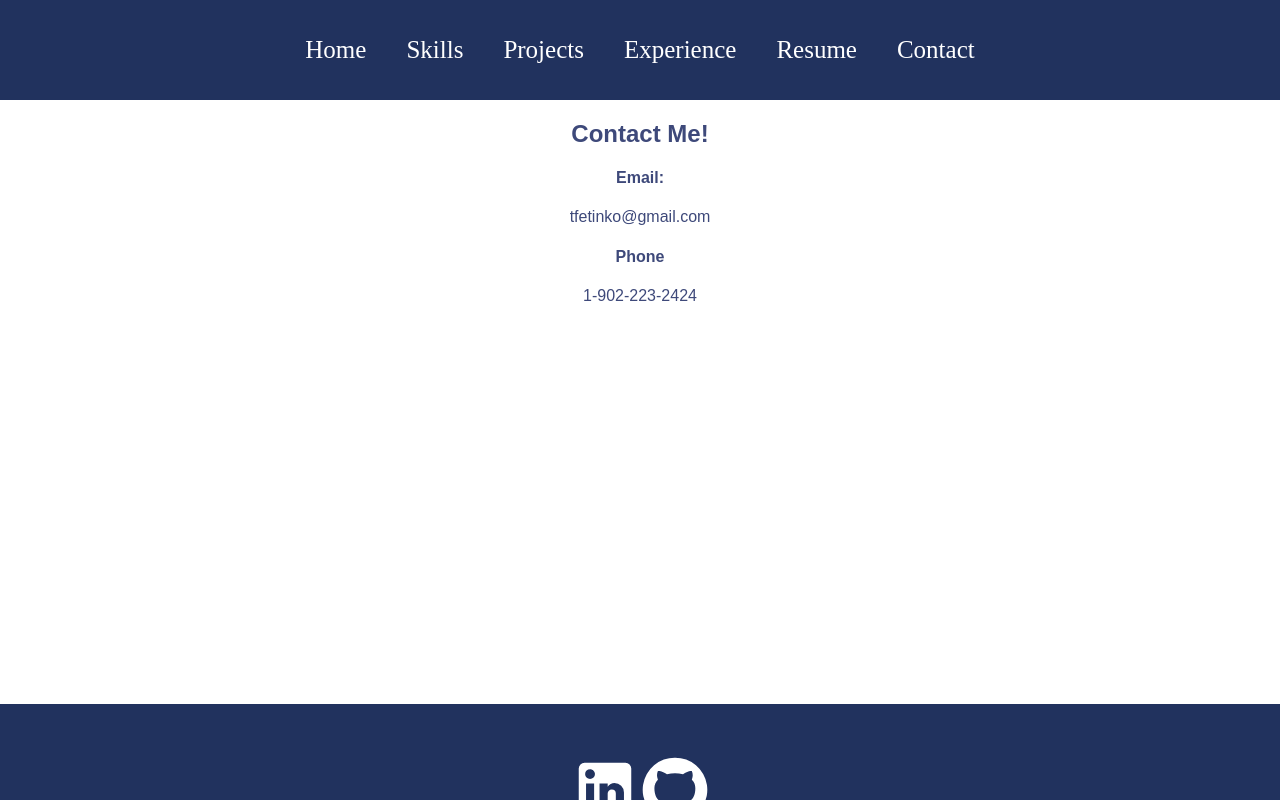
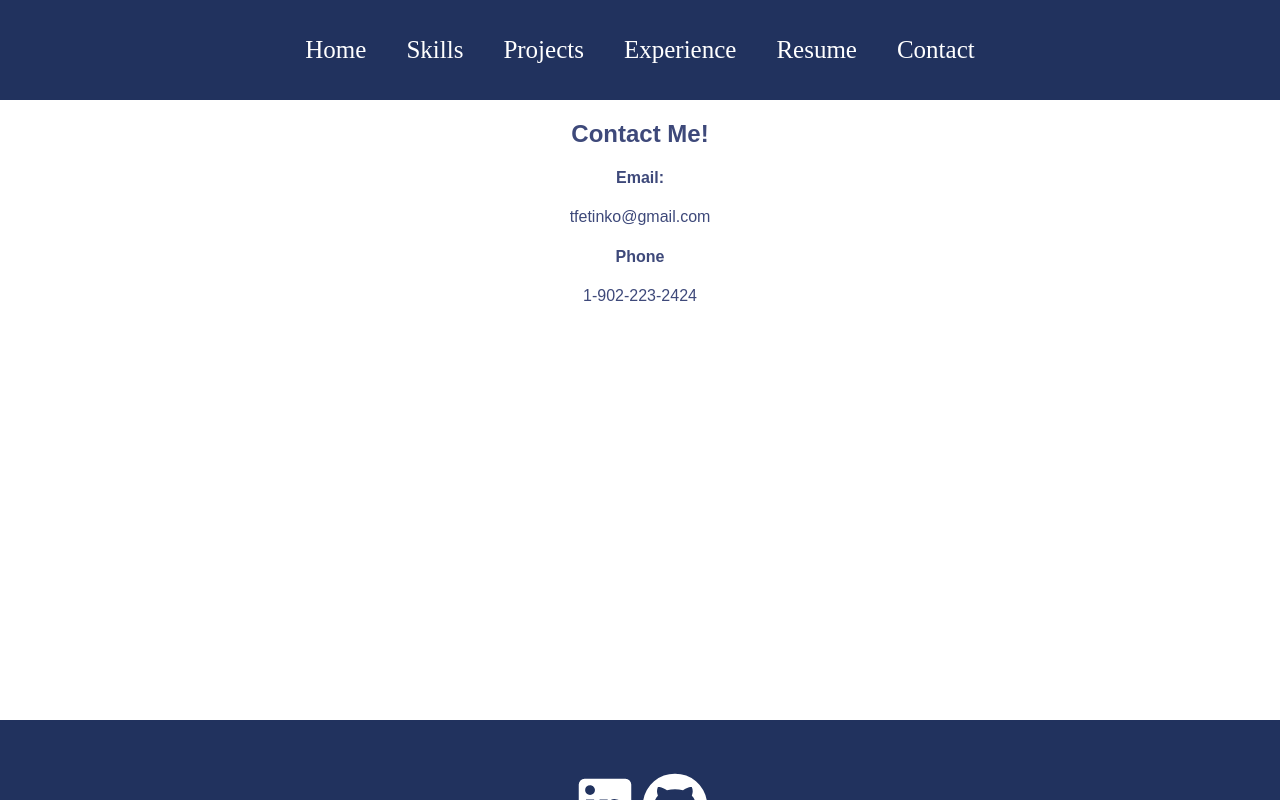
Before and after one commit to tyfetinko/website, a React (Create React App) app in the folder frontend/: page /contact in a window 1280 px wide. Built offline with nearby package versions, Linux system fonts and the light colour scheme.

Commit message:
decreased footer height

```diff
--- a/frontend/src/styles/Footer.css
+++ b/frontend/src/styles/Footer.css
@@ -5,7 +5,7 @@
   width: 100%;
   color: white;
   text-align: center;
-  height: 12%;
+  height: 10%;
   background-color:#21325e;
 
   }
```
